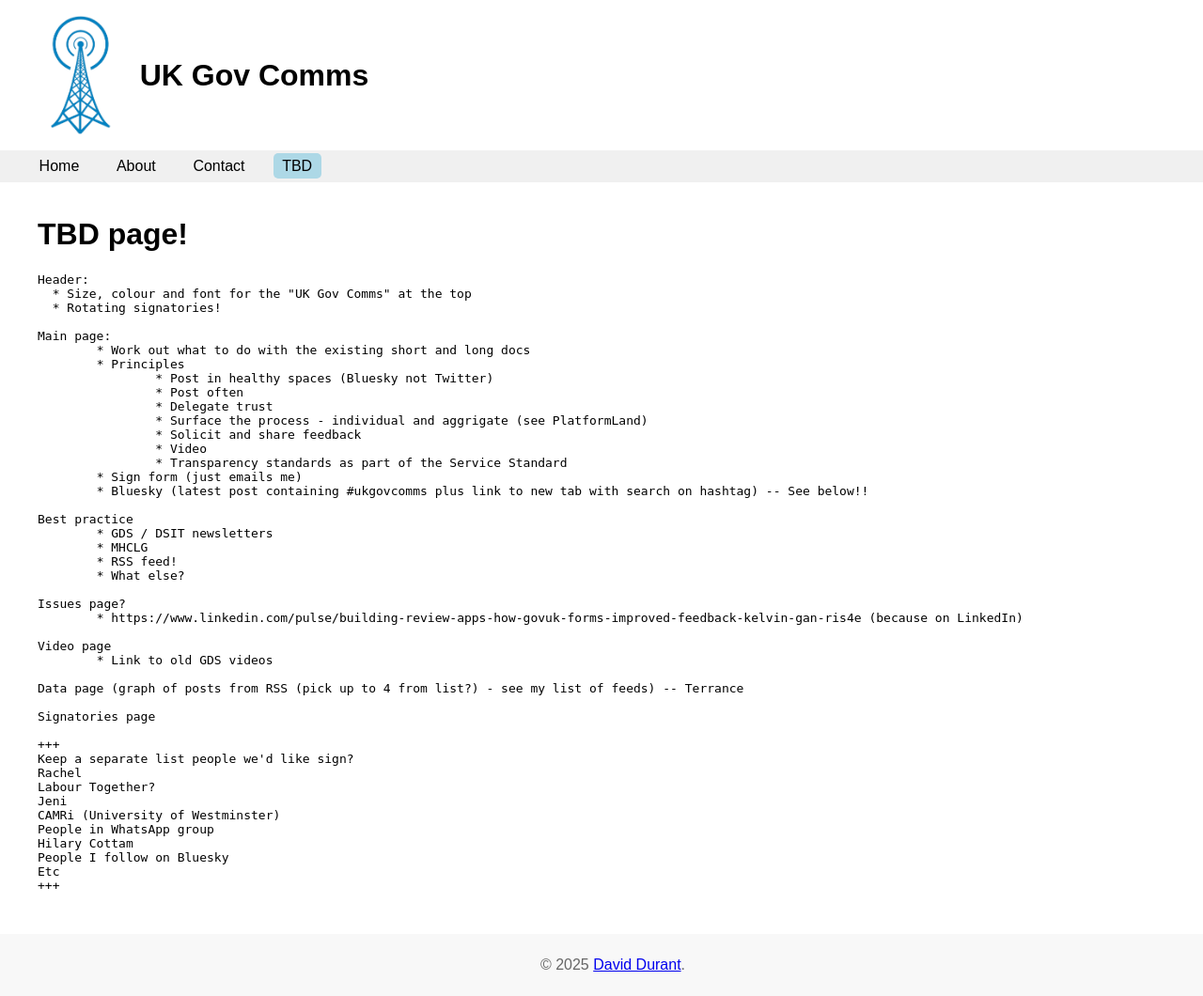
After one commit to cholten99/ukgovcomms, a Flask app: page /tbd in a window 1280 px wide. The commit adds this page. Shown: the whole page at 94% size. Run offline with Flask 2, Linux system fonts and the light colour scheme.

Commit message:
Blimey you can do a lot with Mr G. very quickly

```diff
--- a/app.py
+++ b/app.py
@@ -1,10 +1,28 @@
 from flask import Flask, render_template
 
 app = Flask(__name__)
+app.config['TEMPLATES_AUTO_RELOAD'] = True
 
-@app.route("/")
+@app.route('/')
 def home():
-    return render_template("index.html")
+    return render_template('index.html', active_page='home')
 
-if __name__ == "__main__":
+@app.route('/about')
+def about():
+    return render_template('about.html', active_page='about')
+
+@app.route('/contact')
+def contact():
+    return render_template('contact.html', active_page='contact')
+
+@app.route('/tbd')
+def tbd():
+    return render_template('tbd.html', active_page='tbd')
+
+@app.errorhandler(404)
+def page_not_found(e):
+    return render_template('404.html', active_page=None), 404
+
+
+if __name__ == '__main__':
     app.run(debug=True)
--- /dev/null
+++ b/static/styles.css
@@ -0,0 +1,77 @@
+/* ----- Reset default styles (optional but helpful) ----- */
+body {
+    margin: 0;
+    font-family: sans-serif;
+}
+
+/* ----- Bump off the left-hand-side slightly ----- */
+.page {
+    padding-left: 1.5em;  /* or try 2em / 20px if you prefer */
+}
+
+
+/* ----- Title and Logo ----- */
+.title-bar {
+    display: flex;
+    align-items: center;
+    padding: 1em;
+}
+
+.title-bar .logo {
+    height: 8rem;         /* Scales with font size / screen size */
+    width: auto;
+    max-width: 100%;      /* Prevents it from overflowing its container */
+    margin-right: 1em;
+}
+
+.site-title {
+    font-size: 2em;
+    margin: 0;
+}
+
+/* ----- Navigation Menu - including negative margins because of whole-page right bump ----- */
+nav {
+    background-color: #f0f0f0;
+    margin-left: -1.5em;   /* cancel out .page padding */
+    margin-right: -1.5em;
+    padding: 0.5em 1.5em;  /* restore inner padding */
+}
+
+.nav-inner {
+    padding: 0em 0.5em;
+}
+
+nav a {
+    margin-right: 1em;
+    text-decoration: none;
+    color: black;
+    padding: 0.3em 0.6em;
+    border-radius: 5px;
+}
+
+nav a:hover {
+    background-color: #ddd;
+}
+
+nav a.active {
+    background-color: lightblue;
+}
+
+/* ----- Page content area ----- */
+main {
+    padding: 1em;
+}
+
+/* ----- Footer - negative margins for same reason as above ----- */
+footer {
+    background-color: #f8f8f8;
+    margin-left: -1.5em;
+    margin-right: -1.5em;
+}
+
+.footer-inner {
+    padding: 0.5em 1.5em;
+    text-align: center;
+    font-size: 1em;
+    color: #666;
+}
--- /dev/null
+++ b/templates/base.html
@@ -0,0 +1,37 @@
+<!DOCTYPE html>
+<html lang="en">
+<head>
+    <meta charset="UTF-8">
+    <title>{% block title %}UK Gov Comms{% endblock %}</title>
+    <link rel="stylesheet" href="{{ url_for('static', filename='styles.css') }}">
+</head>
+<body>
+    <div class="page">
+      <header>
+          <div class="title-bar">
+              <img src="{{ url_for('static', filename='images/tower.png') }}" alt="Tower" class="logo">
+              <h1 class="site-title">UK Gov Comms</h1>
+          </div>
+          <nav>
+              <div class="nav-inner">
+                  <a href="{{ url_for('home') }}" class="{% if active_page == 'home' %}active{% endif %}">Home</a>
+                  <a href="{{ url_for('about') }}" class="{% if active_page == 'about' %}active{% endif %}">About</a>
+                  <a href="{{ url_for('contact') }}" class="{% if active_page == 'contact' %}active{% endif %}">Contact</a>
+                  <a href="{{ url_for('tbd') }}" class="{% if active_page == 'tbd' %}active{% endif %}">TBD</a>
+              </div>
+          </nav>
+      </header>
+
+      <main>
+          {% block content %}{% endblock %}
+      </main>
+
+      <footer>
+          <div class="footer-inner">
+              <p>&copy; 2025 <a href="https://bowsy.co.uk/">David Durant</a>. </p>
+          </div>
+      </footer>
+
+    </div>
+</body>
+</html>
--- a/TBD.txt
+++ b/templates/tbd.html
@@ -1,13 +1,14 @@
-Things to do
-============
+{% extends "base.html" %}
 
-Meta-meta:
-* Create a ukgovcomms Bluesky account and re-post things on there
+{% block title %}TBD{% endblock %}
 
-Meta:
-* Title
-* Menu
-* Footer (created by, contact, what else?)
+{% block content %}
+    <h1>TBD page!</h1>
+
+<pre>
+Header:
+  * Size, colour and font for the "UK Gov Comms" at the top
+  * Rotating signatories!
 
 Main page:
 	* Work out what to do with the existing short and long docs
@@ -18,12 +19,14 @@ Main page:
 		* Surface the process - individual and aggrigate (see PlatformLand)
 		* Solicit and share feedback
 		* Video
+		* Transparency standards as part of the Service Standard
 	* Sign form (just emails me)
 	* Bluesky (latest post containing #ukgovcomms plus link to new tab with search on hashtag) -- See below!!
 
-Examples of good practice page
+Best practice
 	* GDS / DSIT newsletters
 	* MHCLG
+	* RSS feed!
 	* What else?
 
 Issues page?
@@ -36,30 +39,17 @@ Data page (graph of posts from RSS (pick up to 4 from list?) - see my list of fe
 
 Signatories page
 
-404 page
-
 +++
 Keep a separate list people we'd like sign?
 Rachel
 Labour Together?
 Jeni
+CAMRi (University of Westminster)
 People in WhatsApp group
 Hilary Cottam
 People I follow on Bluesky
 Etc
 +++
 
-# 1. Fetch the latest hashtag post
-response = GET("https://public.api.bsky.app/xrpc/app.bsky.feed.searchPosts",
-               params={"q": "#YourHashtag", "limit": 1})
-post = response.json()["posts"][0]
-post_uri = post["uri"]
-
-# 2. Retrieve oEmbed HTML
-oembed = GET("https://embed.bsky.app/oembed", params={"url": post_uri}).json()
-html_snippet = oembed["html"]
-
-# 3. Output the snippet for your site
-print(html_snippet)
-
-Bluesky app password! slq3-7nea-qgu6-gygv
+</pre>
+{% endblock %}
```
Also changed, not shown: templates/404.html (added, +9 -0 lines), templates/about.html (added, +8 -0 lines), templates/contact.html (added, +8 -0 lines), templates/index.html (+6 -19 lines), static/images/tower.png (added).
